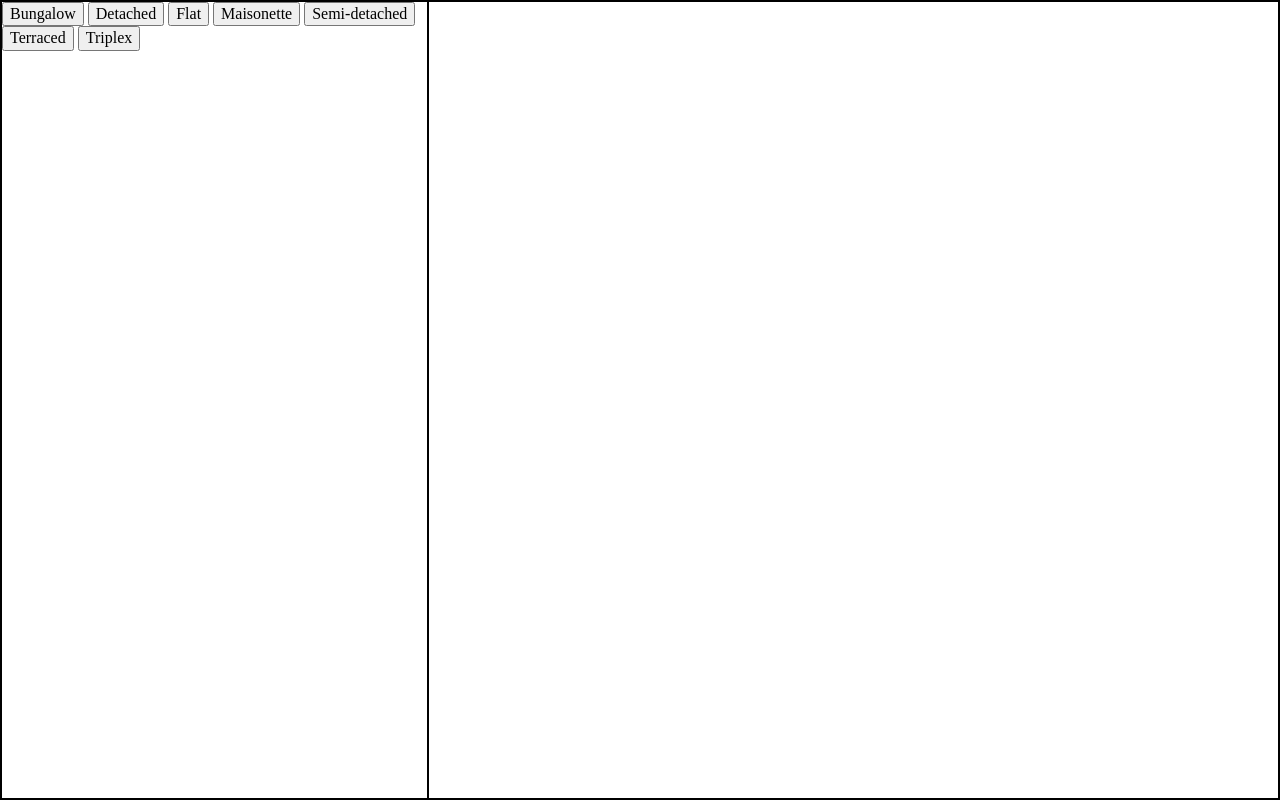
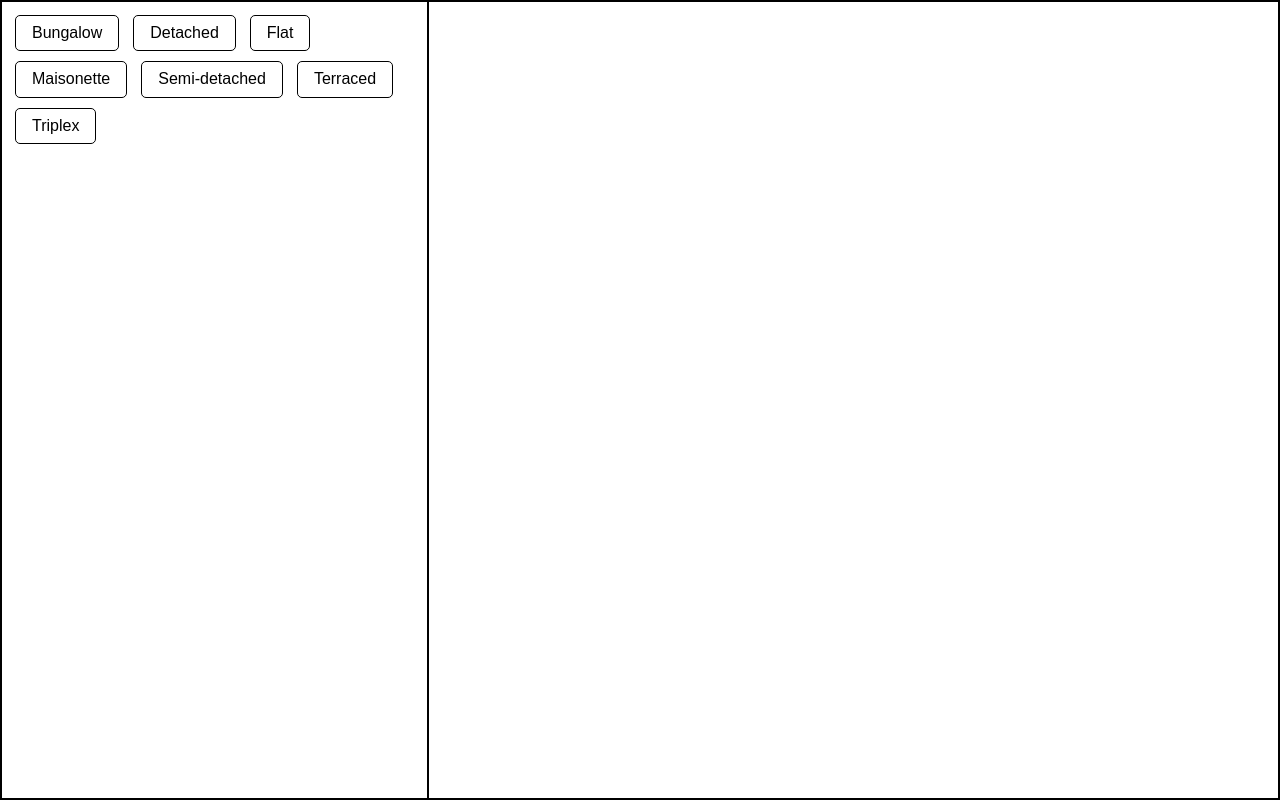
Before and after one commit to rrssl/rca-web-floorplans, a plain HTML site: page index.html in a window 1280 px wide. Drawn offline with nearby package versions, Linux system fonts and the light colour scheme; no server answers.

Commit message:
Customize tag buttons' style

```diff
--- a/css/main.css
+++ b/css/main.css
@@ -13,6 +13,7 @@
 .controls {
   grid-area: controls;
   background-color: white;
+  padding: 8px 8px;
 }
 
 .data {
@@ -28,6 +29,23 @@
   width: var(--tile-size);
   background-color: transparent;
   margin: 10px;
+}
+
+button {
+  --bgcolor: white;
+  --fgcolor: black;
+  background-color: var(--bgcolor);
+  border: solid 1px var(--fgcolor);
+  border-radius: 5px;
+  margin: 5px;
+  padding: 8px 16px;
+  font-family: sans-serif;
+  color: var(--fgcolor);
+}
+
+button:hover {
+  background-color: var(--fgcolor);
+  color: var(--bgcolor);
 }
 
 /*! HTML5 Boilerplate v8.0.0 | MIT License | https://html5boilerplate.com/ */
```
